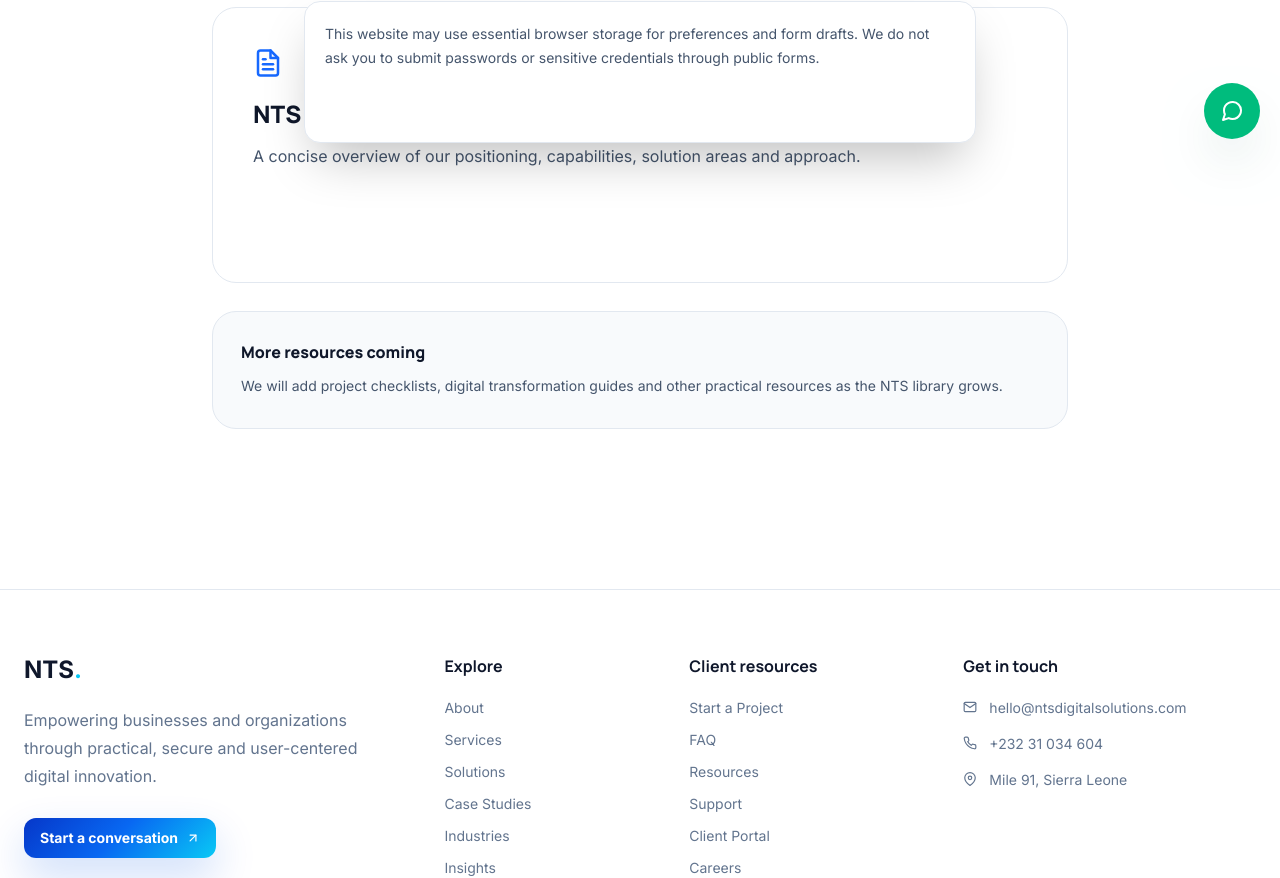
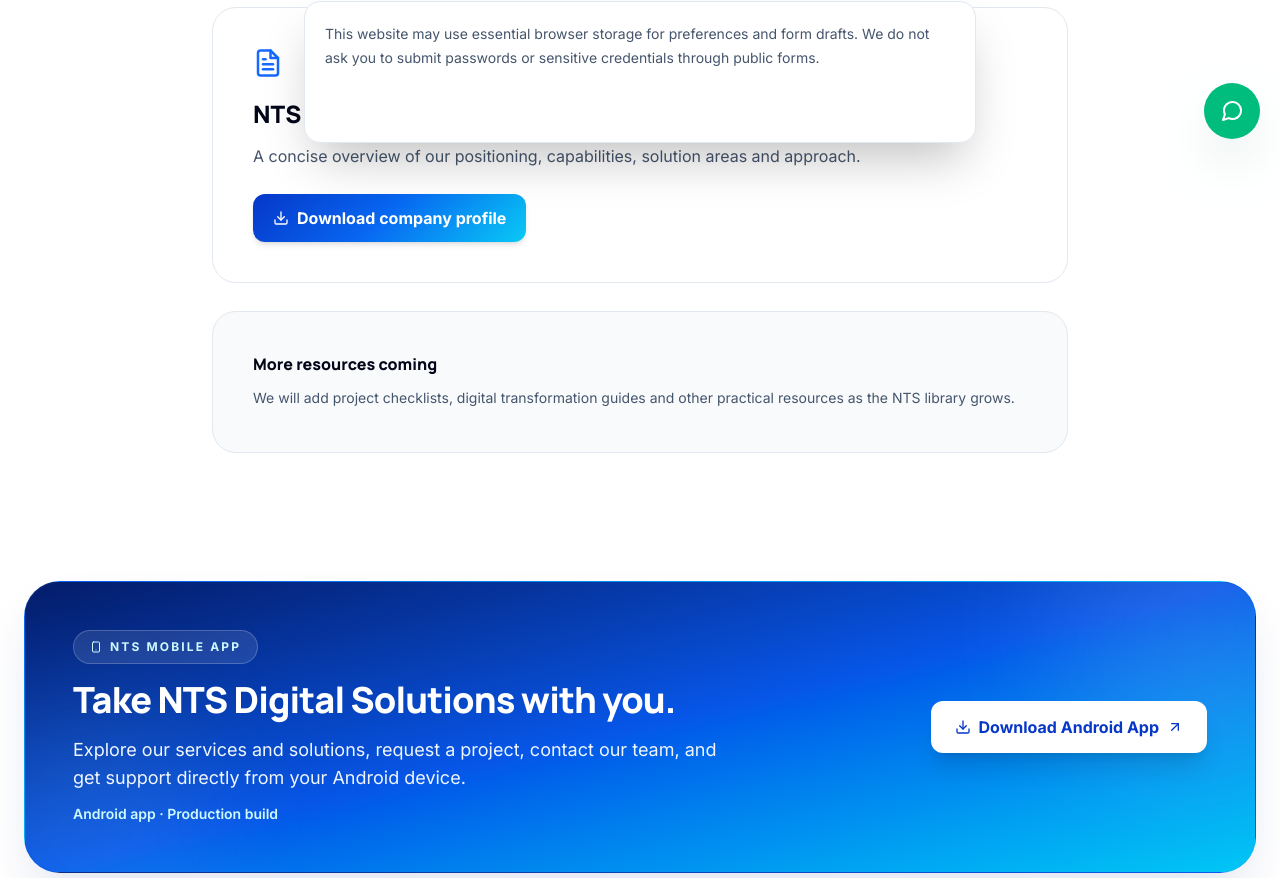
Before and after one commit to SANTS2006/ntsdigitalsolutions, a React (Vite) app: page /resources in a window 1280 px wide. Shown: the part 641-1519 px from the top of the page. Built offline with nearby package versions, Linux system fonts and the light colour scheme.

Commit message:
major updates fixes

```diff
--- /dev/null
+++ b/src/components/sections/MobileAppDownload.jsx
@@ -0,0 +1,43 @@
+import { FiArrowUpRight, FiDownload, FiSmartphone } from 'react-icons/fi';
+
+const ANDROID_DOWNLOAD_URL = 'https://expo.dev/accounts/newtontambasam/projects/nts-digital-solutions-mobile/builds/24ceb77c-a9f5-4112-a1eb-7dd394d9b019';
+
+export default function MobileAppDownload({ compact = false }) {
+  return (
+    <section className={compact ? 'px-5 py-12 lg:px-6' : 'px-5 py-24 lg:px-6'}>
+      <div className="relative mx-auto max-w-7xl overflow-hidden rounded-[2.25rem] border border-blue-500/15 bg-gradient-to-br from-[#041c69] via-[#0756e8] to-[#08c7f5] px-7 py-10 text-white shadow-2xl shadow-blue-900/15 md:px-12 md:py-12">
+        <div className="absolute -right-20 -top-24 h-72 w-72 rounded-full bg-white/10 blur-3xl" aria-hidden="true" />
+        <div className="absolute -bottom-24 -left-16 h-64 w-64 rounded-full bg-cyan-200/10 blur-3xl" aria-hidden="true" />
+
+        <div className="relative grid gap-8 lg:grid-cols-[1fr_auto] lg:items-center">
+          <div className="max-w-3xl">
+            <div className="inline-flex items-center gap-2 rounded-full border border-white/20 bg-white/10 px-4 py-2 text-xs font-bold uppercase tracking-[.18em] text-cyan-100">
+              <FiSmartphone aria-hidden="true" /> NTS Mobile App
+            </div>
+            <h2 className="mt-4 text-3xl font-extrabold tracking-tight md:text-4xl">
+              Take NTS Digital Solutions with you.
+            </h2>
+            <p className="mt-4 max-w-2xl text-base leading-7 text-blue-50 md:text-lg">
+              Explore our services and solutions, request a project, contact our team, and get support directly from your Android device.
+            </p>
+            <p className="mt-3 text-sm font-semibold text-cyan-100">
+              Android app · Production build
+            </p>
+          </div>
+
+          <a
+            href={ANDROID_DOWNLOAD_URL}
+            target="_blank"
+            rel="noreferrer"
+            className="inline-flex w-full items-center justify-center gap-2 rounded-xl bg-white px-6 py-3.5 font-bold text-[#0637c9] shadow-xl transition duration-300 hover:-translate-y-1 hover:bg-slate-50 sm:w-auto"
+            aria-label="Download the NTS Digital Solutions Android app"
+          >
+            <FiDownload aria-hidden="true" />
+            Download Android App
+            <FiArrowUpRight aria-hidden="true" />
+          </a>
+        </div>
+      </div>
+    </section>
+  );
+}
--- a/src/pages/Home.jsx
+++ b/src/pages/Home.jsx
@@ -7,6 +7,7 @@
 import DevelopmentProcess from '../components/sections/DevelopmentProcess';
 import SecuritySection from '../components/sections/SecuritySection';
 import InsightsPreview from '../components/sections/InsightsPreview';
+import MobileAppDownload from '../components/sections/MobileAppDownload';
 import Testimonials from '../components/sections/Testimonials';
 import Founder from '../components/sections/Founder';
 import CTA from '../components/sections/CTA';
@@ -33,6 +34,7 @@
         <Founder />
         <Testimonials />
         <InsightsPreview />
+        <MobileAppDownload />
         <CTA />
       </div>
     </>
--- a/src/pages/Resources.jsx
+++ b/src/pages/Resources.jsx
@@ -1,2 +1,41 @@
-import SEO from '../components/common/SEO'; import { FiDownload, FiFileText } from 'react-icons/fi';
-export default function Resources(){return <><SEO title="Resources | NTS Digital Solutions" description="Useful resources and company information from NTS Digital Solutions."/><section className="nts-page-hero bg-white py-20 text-slate-950 dark:bg-black dark:text-white"><div className="mx-auto max-w-7xl px-5 lg:px-6"><p className="text-xs font-bold uppercase tracking-[.2em] text-blue-400">Resources</p><h1 className="mt-4 text-4xl font-extrabold md:text-6xl">Helpful resources for your next digital project.</h1></div></section><section className="py-20"><div className="mx-auto max-w-4xl px-5"><div className="rounded-3xl border border-slate-200 p-7 md:p-10"><FiFileText className="text-3xl text-blue-600"/><h2 className="mt-5 text-2xl font-extrabold">NTS Digital Solutions Company Profile</h2><p className="mt-3 leading-7 text-slate-600">A concise overview of our positioning, capabilities, solution areas and approach.</p><a href="/resources/nts-digital-solutions-company-profile.pdf" download className="mt-6 inline-flex items-center gap-2 rounded-xl bg-white dark:bg-black px-5 py-3 font-bold text-white"><FiDownload/> Download company profile</a></div><div className="mt-7 rounded-3xl border border-slate-200 bg-slate-50 p-7"><h2 className="font-extrabold">More resources coming</h2><p className="mt-2 text-sm leading-7 text-slate-600">We will add project checklists, digital transformation guides and other practical resources as the NTS library grows.</p></div></div></section></>}
+import SEO from '../components/common/SEO';
+import { FiDownload, FiFileText } from 'react-icons/fi';
+import MobileAppDownload from '../components/sections/MobileAppDownload';
+
+export default function Resources() {
+  return (
+    <>
+      <SEO
+        title="Resources | NTS Digital Solutions"
+        description="Useful resources, company information and the NTS Digital Solutions mobile app."
+      />
+
+      <section className="nts-page-hero bg-white py-20 text-slate-950 dark:bg-black dark:text-white">
+        <div className="mx-auto max-w-7xl px-5 lg:px-6">
+          <p className="text-xs font-bold uppercase tracking-[.2em] text-blue-400">Resources</p>
+          <h1 className="mt-4 text-4xl font-extrabold md:text-6xl">Helpful resources for your next digital project.</h1>
+        </div>
+      </section>
+
+      <section className="py-20">
+        <div className="mx-auto grid max-w-4xl gap-7 px-5">
+          <div className="rounded-3xl border border-slate-200 bg-white p-7 dark:border-white/10 dark:bg-zinc-950 md:p-10">
+            <FiFileText className="text-3xl text-blue-600" aria-hidden="true" />
+            <h2 className="mt-5 text-2xl font-extrabold text-slate-950 dark:text-white">NTS Digital Solutions Company Profile</h2>
+            <p className="mt-3 leading-7 text-slate-600 dark:text-slate-400">A concise overview of our positioning, capabilities, solution areas and approach.</p>
+            <a href="/resources/nts-digital-solutions-company-profile.pdf" download className="brand-gradient mt-6 inline-flex items-center gap-2 rounded-xl px-5 py-3 font-bold text-white shadow-md transition hover:-translate-y-0.5">
+              <FiDownload aria-hidden="true" /> Download company profile
+            </a>
+          </div>
+
+          <div className="rounded-3xl border border-slate-200 bg-slate-50 p-7 dark:border-white/10 dark:bg-zinc-950 md:p-10">
+            <h2 className="font-extrabold text-slate-950 dark:text-white">More resources coming</h2>
+            <p className="mt-2 text-sm leading-7 text-slate-600 dark:text-slate-400">We will add project checklists, digital transformation guides and other practical resources as the NTS library grows.</p>
+          </div>
+        </div>
+      </section>
+
+      <MobileAppDownload compact />
+    </>
+  );
+}
```
